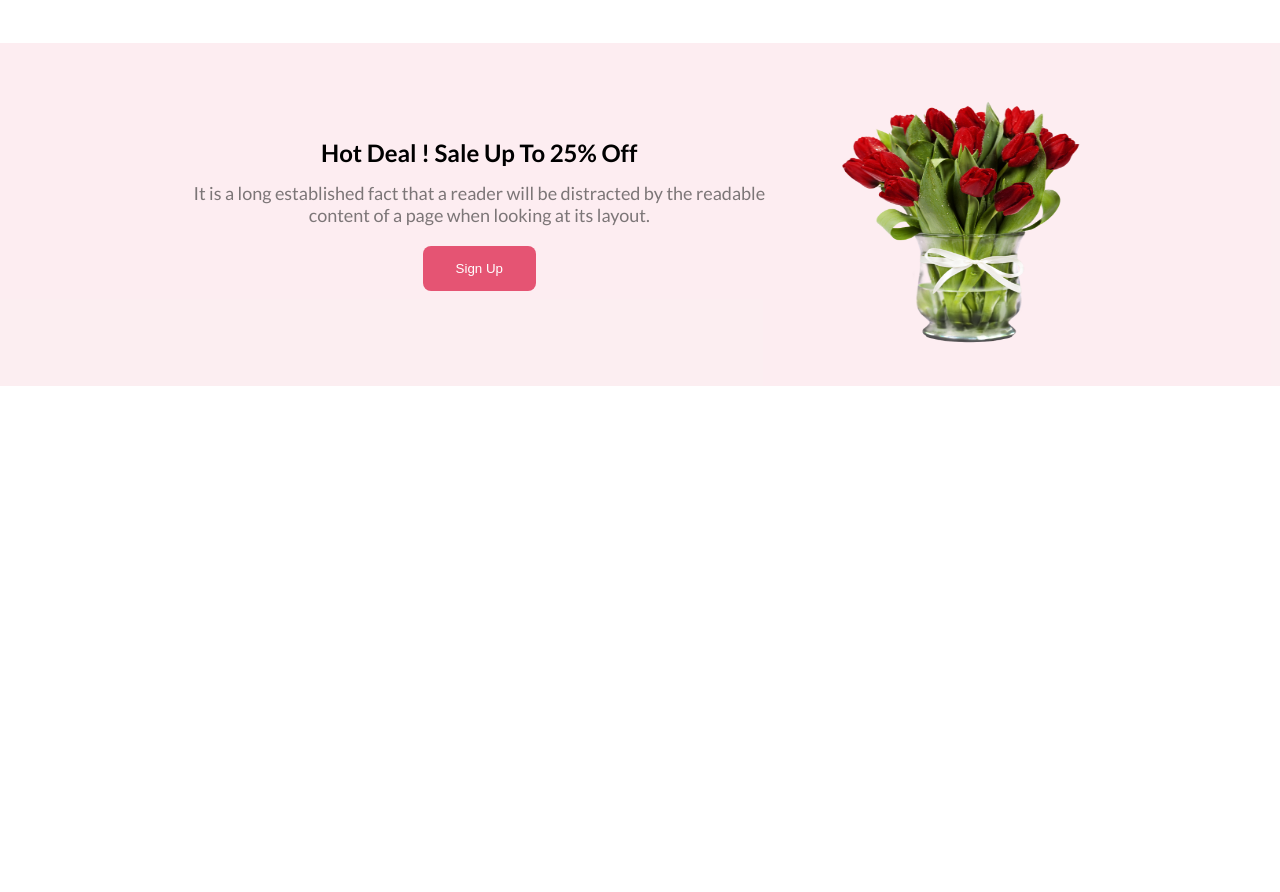
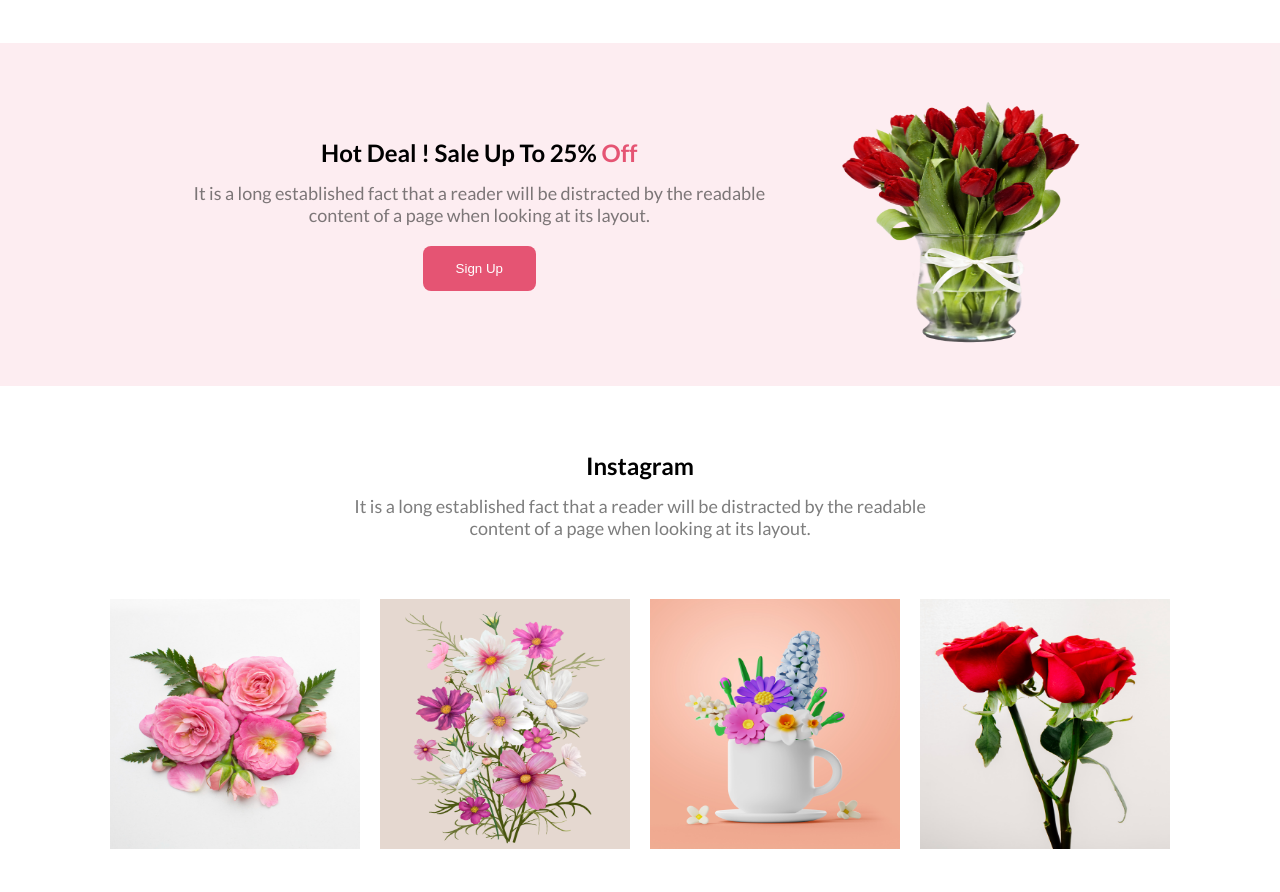
Before and after one commit to zalish-shawon/flower-shop-as01, a plain HTML site: page index.html in a window 1280 px wide. Shown: the part 1480-2372 px from the top of the page. Before the commit the page ends 1866 px from the top, so only its background shows below. Drawn offline with Linux system fonts and the light colour scheme.

Commit message:
instagram flowers added

```diff
--- a/css/styles.css
+++ b/css/styles.css
@@ -152,3 +152,13 @@ body {
     background-color: #ADB56B;
     cursor: pointer;
 }
+.offspan{
+    color: #E55473;
+}
+.insta-photos-container{
+    padding: 40px;
+    display: flex;
+    align-items: center;
+    justify-content: center;
+    gap:20px
+}
--- a/index.html
+++ b/index.html
@@ -22,9 +22,11 @@
                         <h1 class="banner-title">
                             Let's make
                             beautiful flowers a
-                            part of your life
+                            part of your life.
                         </h1>
-                        <p class="paragraph">It is a long established fact that a reader will be distracted by the readable content of a page when looking at its layout. The point of using Lorem Ipsum is that it has a more-or-less normal distribution of letters.</p>
+                        <p class="paragraph">It is a long established fact that a reader will be distracted by the
+                            readable content of a page when looking at its layout. The point of using Lorem Ipsum is
+                            that it has a more-or-less normal distribution of letters.</p>
                         <button class="btn-primary">Shop Now</button>
                     </div>
                     <div class="banner-photo">
@@ -36,11 +38,12 @@
     </header>
     <main>
         <section>
-                    <!-- feature flower items section  -->
+            <!-- feature flower items section  -->
 
             <div class="feature-container">
                 <h1 class="title">Our Featured Flowers</h1>
-                <p class="description">It is a long established fact that a reader will be distracted by the readable content of a page when looking at its layout.</p>
+                <p class="description">It is a long established fact that a reader will be distracted by the readable
+                    content of a page when looking at its layout.</p>
             </div>
             <div class="feature-items-container">
                 <div class="flower-items">
@@ -64,8 +67,9 @@
             <div class="hotdeal-container">
                 <div class="hotdeal-flower">
                     <div class="left-section">
-                        <h2 class="title">Hot Deal ! Sale Up To 25% Off</h2>
-                        <p class="description">It is a long established fact that a reader will be distracted by the readable content of a page when looking at its layout.</p>
+                        <h2 class="title">Hot Deal ! Sale Up To 25% <span class="offspan">Off</span></h2>
+                        <p class="description">It is a long established fact that a reader will be distracted by the
+                            readable content of a page when looking at its layout.</p>
                         <div>
                             <button class="btn-secondary">Sign Up</button>
                         </div>
@@ -76,6 +80,28 @@
                 </div>
             </div>
         </section>
+        <section>
+            <!-- instagram section  -->
+            <div class="feature-container">
+                <h1 class="title">Instagram</h1>
+                <p class="description">It is a long established fact that a reader will be distracted by the readable
+                    content of a page when looking at its layout.</p>
+            </div>
+            <div class="insta-photos-container">
+                <div class="insta-photos-bg">
+                    <img  class="flower" src="images/Flower 01.png" alt="flower1">
+                </div>
+                <div class="insta-photos-bg">
+                    <img  class="flower" src="images/Rectangle 4.png" alt="flower1">
+                </div>
+                <div class="insta-photos-bg">
+                    <img  class="flower" src="images/Rectangle 5.png" alt="flower1">
+                </div>
+                <div class="insta-photos-bg">
+                    <img  class="flower" src="images/Rectangle 6.png" alt="flower1">
+                </div>
+            </div>
+        </section>
     </main>
     <footer>
 
```
